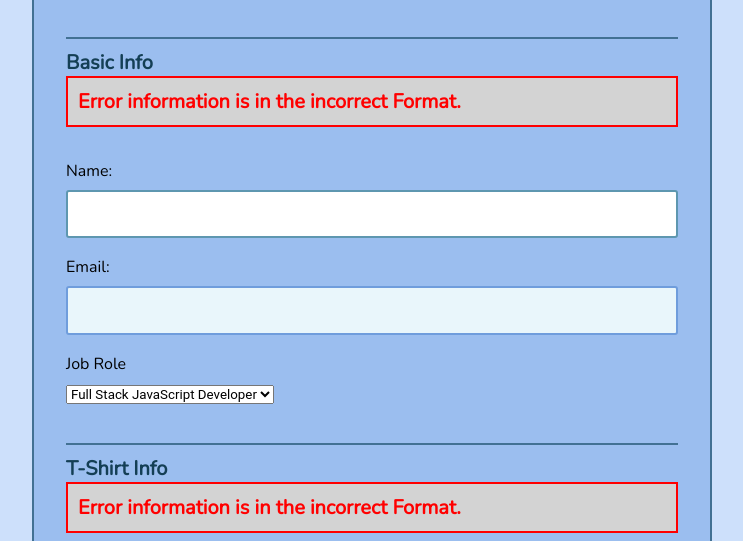
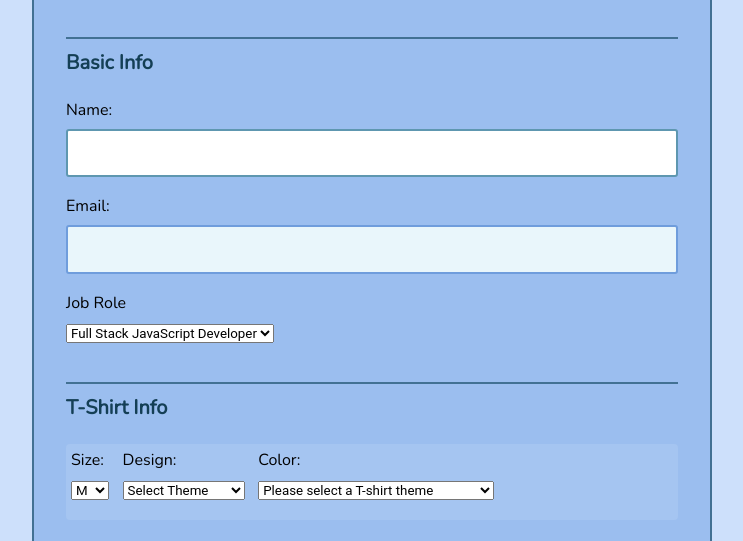
Before and after one commit to Peterturn/interactive-form-v2, a plain HTML site: page index.html in a window 1280 px wide. Shown: the part 201-742 px from the top of the page, without its empty margins (268-1011 px from the left). Drawn offline with nearby package versions, Linux system fonts and the light colour scheme.

Commit message:
next level of code

```diff
--- a/css/style.css
+++ b/css/style.css
@@ -217,8 +217,9 @@ option {
 
 .proTip {
   padding: .5em;
-	color: red;
-  background-color: lightgrey;
+	color: #ff002a;
+  font-family: sans-serif;
+  background-color: #85a2c6;
 	display: block;
   border: .125em;
   border-style: solid;
--- a/js/script.js
+++ b/js/script.js
@@ -29,7 +29,9 @@ const ccNum = document.getElementById('cc-num');
 const zip = document.getElementById('zip');
 const cVv = document.getElementById('cvv');
 
+//Vars for error messages
 const legendary = document.querySelectorAll('legend');
+const btn = document.querySelector('button');
 
 //Sets focus on the name field at the loading of the page
 nameField.focus();
@@ -219,21 +221,19 @@ function cvCodeTester(){
   return isValidCv(cVv.value);
 }
 
-
+//append hidden error messages to display if on submit the information is incorrect
 for (let i=0; i<legendary.length; i++){
   const spanText = document.createElement('span');
   spanText.className = 'proTip';
   spanText.innerText = 'Error information is in the incorrect Format.';
-  //span.style.display = '';
+  spanText.style.display = 'none';
   legendary[i].appendChild(spanText);
   }
 
-// basicInfo.addEventListener('submit', (e)=>{
-//    let userInterface = e.target.value;
-//    let trueFalse = isValidName(userInterface);
-//    if (trueFalse){
-//      e.target.style.borderColor = "green";
-//    }else {
-//      e.target.style.borderColor = "red";
-//    }
-//  });
+btn.addEventListener('submit', ()=>{
+
+
+
+
+
+});
```
